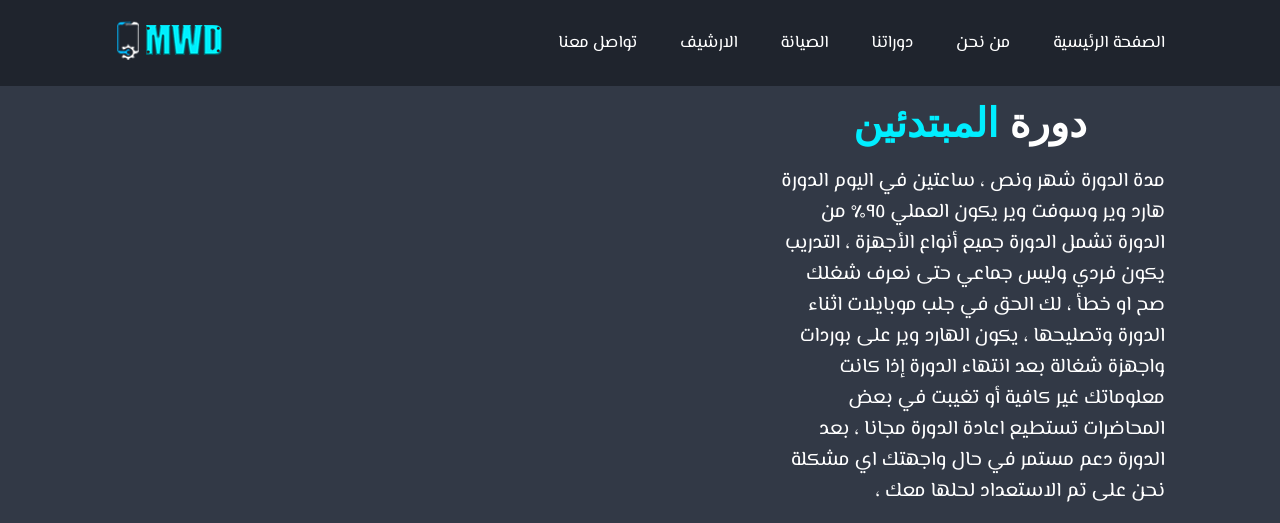
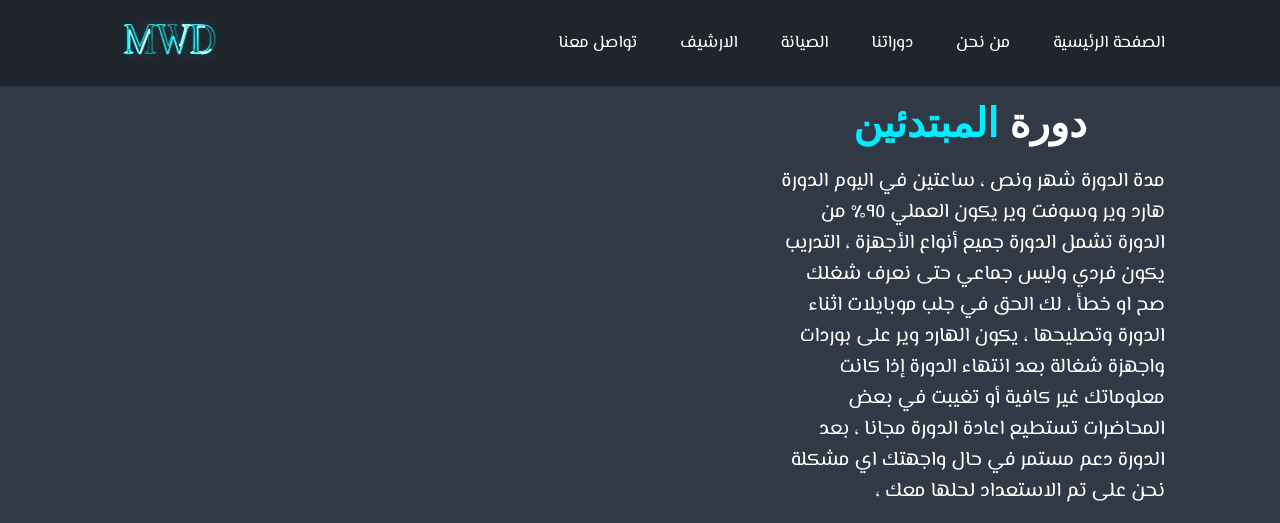
Before and after one commit to Alien091/almow3d.github.io, a plain HTML site: page btn/index2.html in a window 1280 px wide. Shown: the top 523 px of the page. Drawn offline with nearby package versions, Linux system fonts and the light colour scheme; a web font is replaced by a local one.

Commit message:
Update index2.html

```diff
--- a/btn/index2.html
+++ b/btn/index2.html
@@ -15,7 +15,7 @@
   <body>
     <!-- navbar design  -->
     <header class="header">
-      <a href="/index.html" class="logo"><img src="/img/MWDSCR1.png" alt=""></a>
+      <a href="/index.html" class="logo"><img src="/img/mwd112.gif" alt=""></a>
 
       <i class="bx bx-menu" id="menu-icon"></i>
 
```
